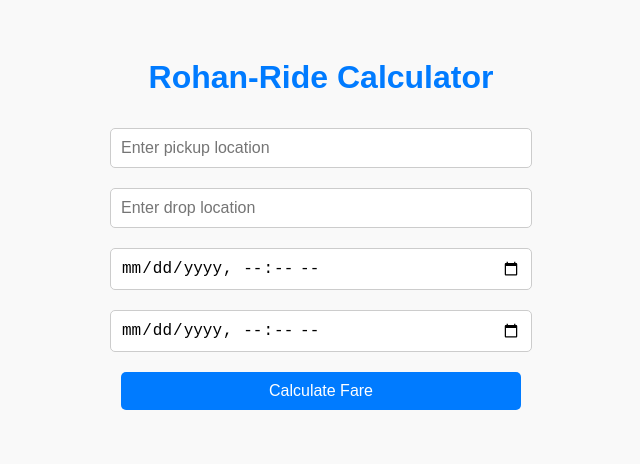
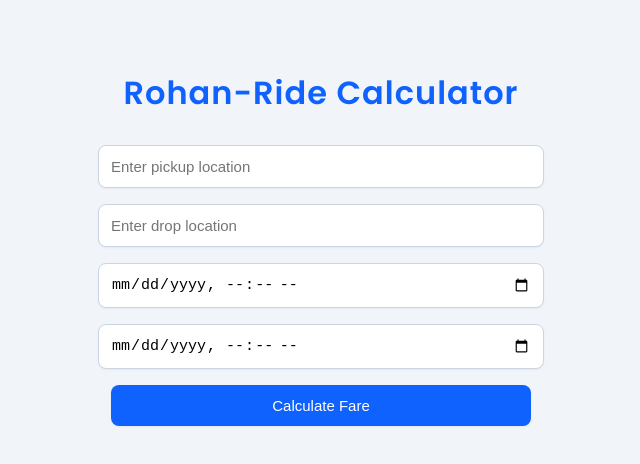
Before and after one commit to Rajasekharbutti/Ride-calculator, a plain HTML site: page index.html in a window 1280 px wide. Shown: the whole page, without its empty margins (319-959 px from the left). Drawn offline with Linux system fonts and the light colour scheme; some packages are replaced by stand-ins of ours.

Commit message:
Update index.html

```diff
--- a/index.html
+++ b/index.html
@@ -3,55 +3,62 @@
 <head>
   <title>Rohan-Ride Calculator</title>
   <style>
+    @import url('https://fonts.googleapis.com/css2?family=Poppins:wght@300;400;600&display=swap');
+
     body {
-      font-family: Arial, sans-serif;
-      padding: 30px;
-      background: #f9f9f9;
-      color: #333;
+      font-family: 'Poppins', sans-serif;
+      padding: 40px;
+      background: #f1f5f9;
+      color: #334155;
       display: flex;
       flex-direction: column;
       align-items: center;
     }
     h1 {
-      color: #007bff;
-      text-align: center;
+      color: #0f62fe;
+      margin-bottom: 20px;
+      letter-spacing: 1px;
     }
     input, button {
-      padding: 10px;
-      font-size: 16px;
-      margin: 10px 0;
+      padding: 12px;
+      font-size: 15px;
+      margin: 8px 0;
       width: 100%;
-      max-width: 400px;
-      border: 1px solid #ccc;
-      border-radius: 5px;
+      max-width: 420px;
+      border: 1px solid #cbd5e1;
+      border-radius: 8px;
+      box-shadow: 0 1px 2px rgba(0,0,0,0.05);
     }
     button {
       cursor: pointer;
-      background-color: #007bff;
+      background-color: #0f62fe;
       color: white;
       border: none;
+      transition: background-color 0.25s;
     }
     button:hover {
-      background-color: #0056b3;
+      background-color: #0043ce;
     }
     #results {
-      margin-top: 20px;
-      font-weight: bold;
-      color: #333;
+      margin-top: 25px;
+      font-weight: 600;
       text-align: center;
+      line-height: 1.6;
     }
     #whatsappLink {
-      margin-top: 10px;
+      margin-top: 15px;
     }
   </style>
 </head>
 <body>
   <h1>Rohan-Ride Calculator</h1>
+
   <input id="origin" placeholder="Enter pickup location" />
   <input id="destination" placeholder="Enter drop location" />
   <input id="pickupTime" type="datetime-local" placeholder="Preferred Pickup Time" />
   <input id="dropTime" type="datetime-local" placeholder="Preferred Drop Time" />
   <button onclick="calculateFare()">Calculate Fare</button>
+
   <div id="results"></div>
   <div id="whatsappLink"></div>
 
@@ -91,7 +98,8 @@
         function (response, status) {
           if (status !== 'OK') {
             alert('Error: ' + status);
-          } else {
+            return;
+          }
           const result = response.rows[0].elements[0];
           if (result.status !== 'OK') {
             alert('Error fetching distance or time.');
@@ -100,22 +108,22 @@
 
           const distanceText = result.distance.text;
           const durationText = result.duration_in_traffic ? result.duration_in_traffic.text : result.duration.text;
+
           const distanceMiles = parseFloat(result.distance.text.replace(' mi', ''));
           const durationMinutes = parseFloat(durationText.replace(' mins', ''));
 
           const totalFare = (baseFare + (distanceMiles * perMile) + (durationMinutes * perMinute)).toFixed(2);
 
-            const message = `Fare Estimate:\nPickup: ${origin}\nDrop: ${destination}\nPickup Time: ${pickupTime}\nDrop Time: ${dropTime}\nDistance: ${distanceText}\nTime: ${durationText}\nFare: $${totalFare}`;
-            const whatsappUrl = `https://wa.me/13129665650?text=${encodeURIComponent(message)}`;
-
           document.getElementById("results").innerHTML =
             `Distance: ${distanceText}<br>
-               Time (with traffic): ${durationText}<br>
-               Estimated Fare: $${totalFare}`;
+             Time (with traffic): ${durationText}`;  // Fare intentionally hidden here
 
+          const message =
+            `Fare Estimate:\nPickup: ${origin}\nDrop: ${destination}\nPickup Time: ${pickupTime}\nDrop Time: ${dropTime}\nDistance: ${distanceText}\nTime: ${durationText}\nFare: $${totalFare}`;
+
+          const whatsappUrl = `https://wa.me/13129665650?text=${encodeURIComponent(message)}`;
           document.getElementById("whatsappLink").innerHTML =
             `<a href="${whatsappUrl}" target="_blank"><button>Send to WhatsApp</button></a>`;
-          }
         }
       );
     }
```
Lines whose indentation alone changed are shown as unchanged.
